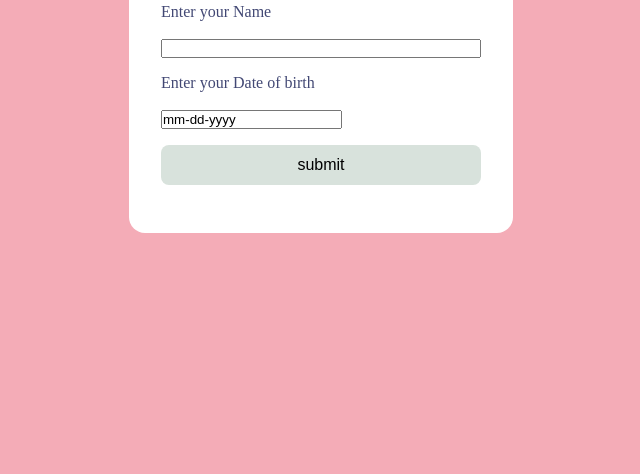
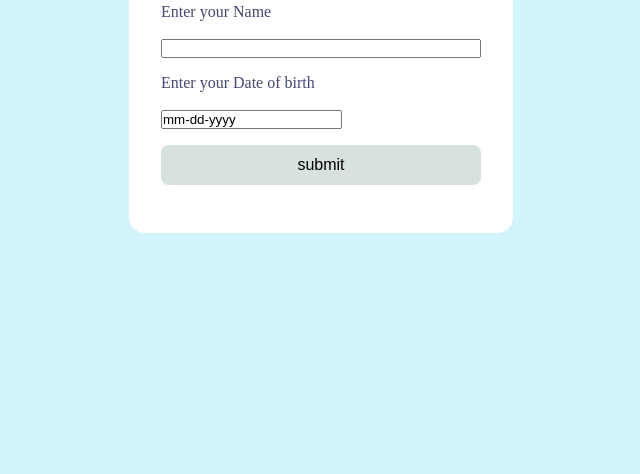
Before and after one commit to priya-thv/Age-calculator, a plain HTML site: page index.html in a window 1280 px wide. Shown: the part 326-800 px from the top of the page, without its empty margins (319-959 px from the left). Drawn offline with Linux system fonts and the light colour scheme.

Commit message:
Update style.css

```diff
--- a/style.css
+++ b/style.css
@@ -5,7 +5,7 @@
 }
 
 body {
-    background-color: #F4ACB7;
+    background-color: #d2f4fa;
     display: flex;
     justify-content: center;
     align-items: center;
```
